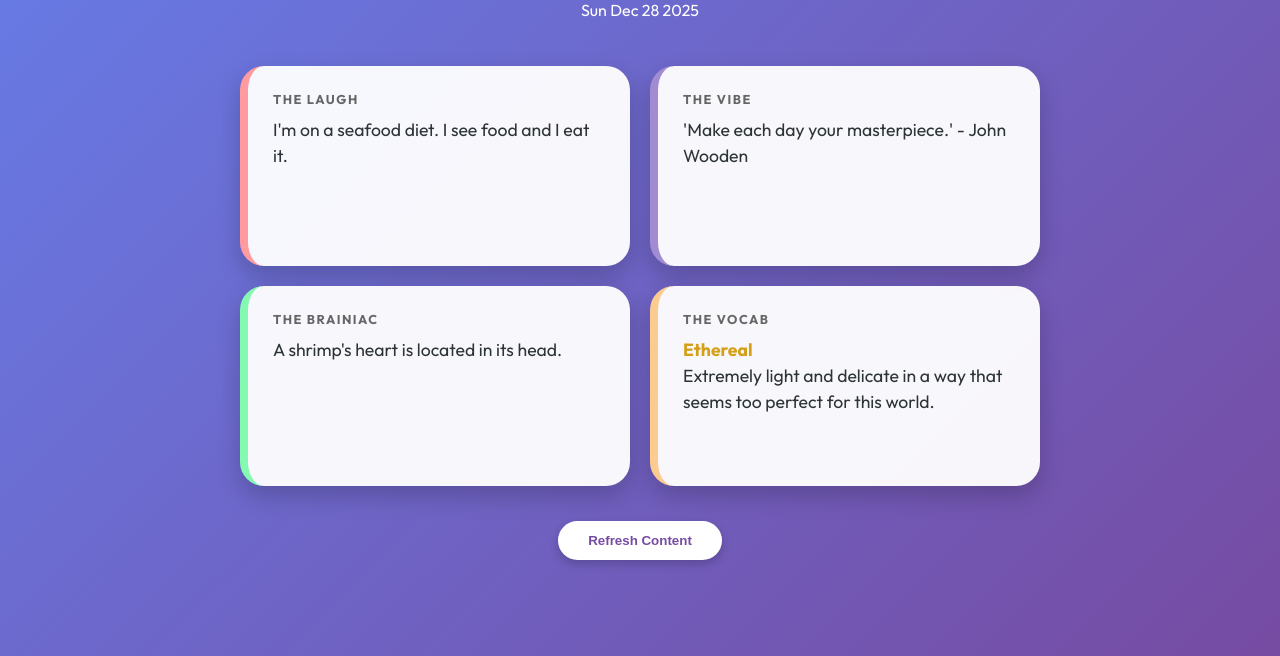
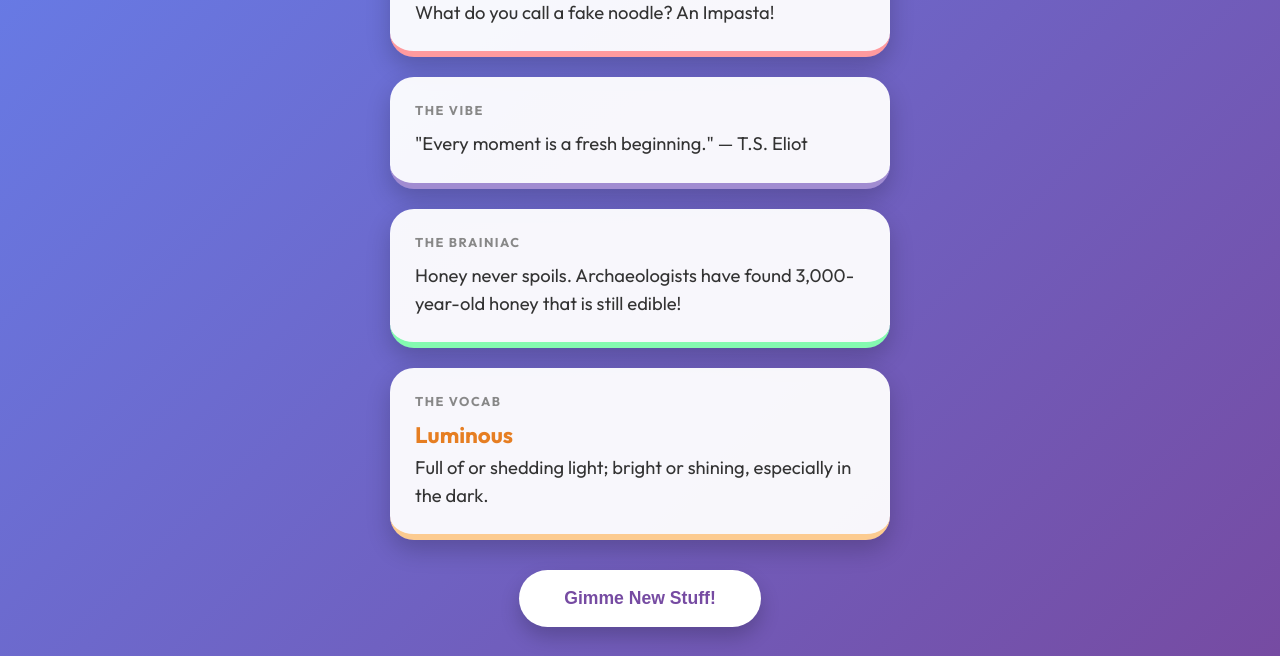
Before and after one commit to csboke200/Daily-dose, a plain HTML site: page index.html in a window 1280 px wide. Shown: the part 184-840 px from the top of the page. Drawn offline with Linux system fonts and the light colour scheme; no server answers.

Commit message:
Update index.html

```diff
--- a/index.html
+++ b/index.html
@@ -27,65 +27,65 @@
         }
 
         .dashboard {
-            max-width: 800px;
+            max-width: 500px; /* Slimmer mobile-friendly width */
             width: 100%;
-            display: grid;
-            grid-template-columns: repeat(2, 1fr);
-            grid-gap: 20px;
+            display: flex;
+            flex-direction: column;
+            gap: 20px;
         }
 
         header {
-            grid-column: span 2;
             text-align: center;
             color: white;
             margin-bottom: 10px;
         }
 
-        h1 { font-size: 3.5rem; margin: 0; font-family: 'Caveat', cursive; }
+        h1 { font-size: 3.5rem; margin: 0; font-family: 'Caveat', cursive; text-shadow: 2px 2px 10px rgba(0,0,0,0.2); }
 
         .card {
             background: rgba(255, 255, 255, 0.95);
             padding: 25px;
             border-radius: 24px;
             box-shadow: 0 10px 25px rgba(0,0,0,0.2);
-            display: flex;
-            flex-direction: column;
-            min-height: 150px;
+            transition: transform 0.2s ease;
         }
 
+        .card:active { transform: scale(0.98); }
+
         .card h2 {
-            margin: 0 0 10px 0;
+            margin: 0 0 12px 0;
             font-size: 0.8rem;
             text-transform: uppercase;
             letter-spacing: 1.5px;
-            color: #666;
+            color: #888;
+            font-weight: 700;
         }
 
-        .card p { font-size: 1.1rem; line-height: 1.5; margin: 0; }
+        .card p { font-size: 1.15rem; line-height: 1.5; margin: 0; color: #333; }
 
-        .joke-card { border-left: 8px solid var(--joke-color); }
-        .quote-card { border-left: 8px solid var(--quote-color); }
-        .fact-card { border-left: 8px solid var(--fact-color); }
-        .word-card { border-left: 8px solid var(--word-color); }
+        .joke-card { border-bottom: 6px solid var(--joke-color); }
+        .quote-card { border-bottom: 6px solid var(--quote-color); }
+        .fact-card { border-bottom: 6px solid var(--fact-color); }
+        .word-card { border-bottom: 6px solid var(--word-color); }
+
+        .word-title { color: #e67e22; font-weight: 700; font-size: 1.4rem; display: block; margin-bottom: 5px; }
 
         .refresh-btn {
-            grid-column: span 2;
-            justify-self: center;
-            padding: 12px 30px;
+            align-self: center;
+            padding: 18px 45px;
             border-radius: 50px;
             border: none;
             background: #fff;
             color: #764ba2;
             font-weight: bold;
+            font-size: 1.1rem;
             cursor: pointer;
-            margin-top: 15px;
-            box-shadow: 0 4px 10px rgba(0,0,0,0.2);
+            margin-top: 10px;
+            box-shadow: 0 10px 20px rgba(0,0,0,0.2);
+            transition: all 0.3s ease;
         }
 
-        @media (max-width: 600px) {
-            .dashboard { grid-template-columns: 1fr; }
-            header, .refresh-btn { grid-column: span 1; }
-        }
+        .refresh-btn:hover { background: #f8f8f8; box-shadow: 0 12px 25px rgba(0,0,0,0.3); }
     </style>
 </head>
 <body>
@@ -93,73 +93,73 @@
     <div class="dashboard">
         <header>
             <h1>Daily Spark ✨</h1>
-            <p id="dateText"></p>
         </header>
 
         <div class="card joke-card">
             <h2>The Laugh</h2>
-            <p id="joke">Loading...</p>
+            <p id="joke"></p>
         </div>
 
         <div class="card quote-card">
             <h2>The Vibe</h2>
-            <p id="quote">Loading...</p>
+            <p id="quote"></p>
         </div>
 
         <div class="card fact-card">
             <h2>The Brainiac</h2>
-            <p id="fact">Loading...</p>
+            <p id="fact"></p>
         </div>
 
         <div class="card word-card">
             <h2>The Vocab</h2>
-            <p id="word" style="font-weight:bold; color:#d4a017;"></p>
-            <p id="definition">Loading...</p>
+            <span id="word" class="word-title"></span>
+            <p id="definition"></p>
         </div>
 
-        <button class="refresh-btn" onclick="updateAll()">Refresh Content</button>
+        <button class="refresh-btn" onclick="updateContent()">Gimme New Stuff!</button>
     </div>
 
     <script>
-        document.getElementById('dateText').innerText = new Date().toDateString();
-
-        // Backup Content if APIs fail
-        const fallbacks = {
-            jokes: ["Why do Java developers wear glasses? Because they don't C#.", "I'm on a seafood diet. I see food and I eat it."],
-            quotes: ["'Believe you can and you're halfway there.' - T. Roosevelt", "'Make each day your masterpiece.' - John Wooden"],
-            facts: ["A shrimp's heart is located in its head.", "Snails can sleep for up to three years."],
+        const content = {
+            jokes: [
+                "What do you call a fake noodle? An Impasta!",
+                "Why don't scientists trust atoms? Because they make up everything!",
+                "I told my wife she was drawing her eyebrows too high. She looked surprised.",
+                "Parallel lines have so much in common. It’s a shame they’ll never meet."
+            ],
+            quotes: [
+                "\"Believe you can and you're halfway there.\" — T. Roosevelt",
+                "\"Your passion is waiting for your courage to catch up.\" — Isabelle Lafleche",
+                "\"Don't count the days, make the days count.\" — Muhammad Ali",
+                "\"Every moment is a fresh beginning.\" — T.S. Eliot"
+            ],
+            facts: [
+                "Honey never spoils. Archaeologists have found 3,000-year-old honey that is still edible!",
+                "Octopuses have three hearts and blue blood.",
+                "Bananas are berries, but strawberries aren't.",
+                "A day on Venus is longer than a year on Venus."
+            ],
             words: [
-                {w: "Ethereal", d: "Extremely light and delicate in a way that seems too perfect for this world."},
-                {w: "Nefarious", d: "Wicked or criminal activity."}
+                {w: "Luminous", d: "Full of or shedding light; bright or shining, especially in the dark."},
+                {w: "Resilient", d: "Able to withstand or recover quickly from difficult conditions."},
+                {w: "Euphoria", d: "A feeling or state of intense excitement and happiness."},
+                {w: "Sonder", d: "The realization that each random passerby is living a life as complex as your own."}
             ]
         };
 
-        async function updateAll() {
-            // JOKE
-            fetch('https://official-joke-api.appspot.com/random_joke')
-                .then(r => r.json())
-                .then(d => document.getElementById('joke').innerText = d.setup + " ... " + d.punchline)
-                .catch(() => document.getElementById('joke').innerText = fallbacks.jokes[Math.floor(Math.random()*2)]);
+        function updateContent() {
+            // Pick random items from our lists
+            document.getElementById('joke').innerText = content.jokes[Math.floor(Math.random() * content.jokes.length)];
+            document.getElementById('quote').innerText = content.quotes[Math.floor(Math.random() * content.quotes.length)];
+            document.getElementById('fact').innerText = content.facts[Math.floor(Math.random() * content.facts.length)];
 
-            // QUOTE
-            fetch('https://api.quotable.io/random')
-                .then(r => r.json())
-                .then(d => document.getElementById('quote').innerText = `"${d.content}" — ${d.author}`)
-                .catch(() => document.getElementById('quote').innerText = fallbacks.quotes[Math.floor(Math.random()*2)]);
-
-            // FACT
-            fetch('https://uselessfacts.jsph.pl/random.json?language=en')
-                .then(r => r.json())
-                .then(d => document.getElementById('fact').innerText = d.text)
-                .catch(() => document.getElementById('fact').innerText = fallbacks.facts[Math.floor(Math.random()*2)]);
-
-            // WORD
-            const wPick = fallbacks.words[Math.floor(Math.random() * fallbacks.words.length)];
-            document.getElementById('word').innerText = wPick.w;
-            document.getElementById('definition').innerText = wPick.d;
+            const wordObj = content.words[Math.floor(Math.random() * content.words.length)];
+            document.getElementById('word').innerText = wordObj.w;
+            document.getElementById('definition').innerText = wordObj.d;
         }
 
-        updateAll();
+        // Run once on load
+        updateContent();
     </script>
 </body>
 </html>
```
